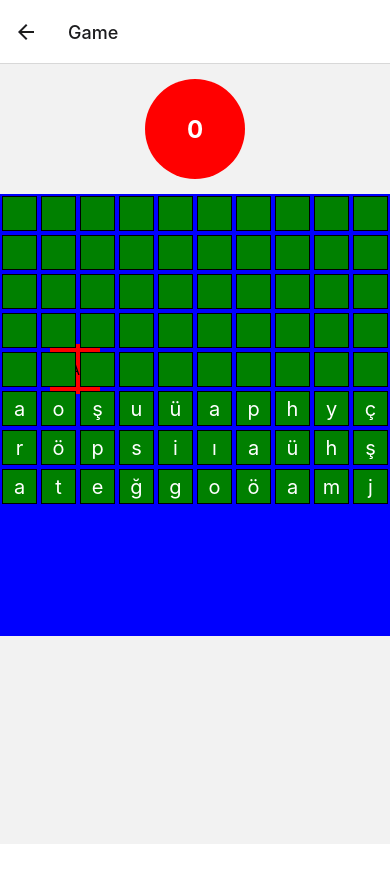
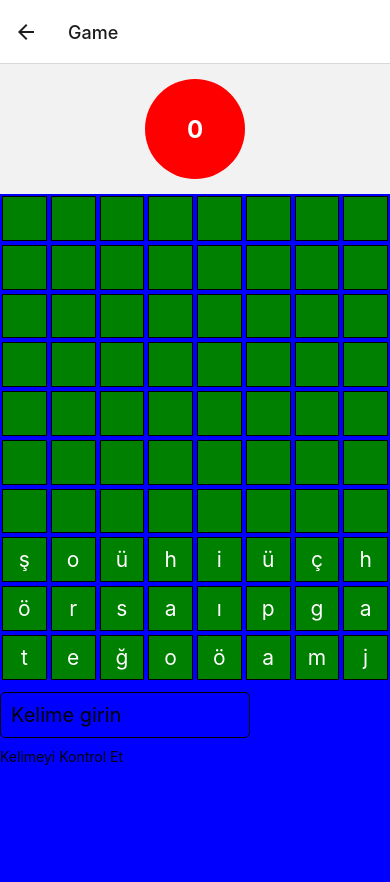
Before and after one commit to uzanenis/Puzzle-Word-Game-rn, a React Native app: screen /Game in a window 390 px wide. Shown: the top 882 px of the page. Before the commit the page ends 844 px from the top, so only its background shows below. Built offline with nearby package versions, Linux system fonts and the light colour scheme.

Commit message:
fix: click letter and remove from grid

```diff
--- a/components/Grid.js
+++ b/components/Grid.js
@@ -1,18 +1,25 @@
-import { View, StyleSheet, Text } from "react-native";
+import {
+  View,
+  StyleSheet,
+  Text,
+  TextInput,
+  TouchableOpacity,
+} from "react-native";
 import { useState, useEffect } from "react";
 
 export default function Grid() {
-  const [matrix, setMatrix] = useState(Array(8).fill(Array(10).fill("")));
-  const [position, setPosition] = useState({ top: 0, left: 50 });
+  const [matrix, setMatrix] = useState(Array(10).fill(Array(8).fill("")));
+  const [inputValue, setInputValue] = useState("");
+  const [lettersIndex, setLettersIndex] = useState([]);
   useEffect(() => {
     // 8. satır için rastgele harfler oluştur
-    let row8 = getRandomLetters(10);
+    let row10 = getRandomLetters(8);
     // 7. satır için rastgele harfler oluştur
-    let row7 = getRandomLetters(10);
+    let row9 = getRandomLetters(8);
     // 6. satır için rastgele harfler oluştur
-    let row6 = getRandomLetters(10);
+    let row8 = getRandomLetters(8);
     // matrisi güncelle
-    setMatrix([...matrix.slice(0, 5), row6, row7, row8]);
+    setMatrix([...matrix.slice(0, 7), row8, row9, row10]);
   }, []);
 
   // rastgele harfler üreten bir fonksiyon
@@ -83,79 +90,83 @@ export default function Grid() {
     return letters;
   };
 
-  const addPositions = () => {
-    const newPositions = matrix.map((row, rowIndex) => {
-      return row.map((letter, columnIndex) => {
-        return {
-          top: rowIndex * 50,
-          left: columnIndex * 50,
-        };
-      });
-    });
-    setPosition(newPositions);
+  const letterClick = (letter, rowIndex, columnIndex) => {
+    setInputValue(inputValue + letter);
+    setLettersIndex([...lettersIndex, [rowIndex, columnIndex]]);
   };
-
-  setInterval(() => {
-    //addPositions();
-    const newPositions = { top: position.top + 50, left: position.left };
-    setPosition(newPositions);
-
-    if (position.top > 200) {
-      setPosition({ top: 0, left: 50 });
-      return clearInterval();
-    }
-  }, 100);
 
   const checkWord = () => {
     let word = inputValue.trim().toLowerCase();
     let newMatrix = [...matrix];
     let isValid = true;
+    let lettersIndexes = [...lettersIndex];
 
     // kelimeyi oluşturan harfler matriste yoksa, isValid değişkenini false yap
-    for (let i = 0; i < word.length; i++) {
-      let found = false;
-      for (let j = 0; j < newMatrix.length; j++) {
-        if (newMatrix[j].includes(word[i])) {
-          found = true;
-          newMatrix[j][newMatrix[j].indexOf(word[i])] = "";
-          break;
-        }
-      }
-      if (!found) {
-        isValid = false;
-        break;
-      }
-    }
+    // for (let i = 0; i < word.length; i++) {
+    //   let found = false;
+    //   for (let j = 0; j < newMatrix.length; j++) {
+    //     if (newMatrix[j].includes(word[i])) {
+    //       found = true;
+    //       newMatrix[j][newMatrix[j].indexOf(word[i])] = "";
+    //       break;
+    //     }
+    //   }
+    //   if (!found) {
+    //     isValid = false;
+    //     break;
+    //   }
+    // }
 
     // matrisi güncelle
     if (isValid) {
-      for (let i = 1; i < newMatrix.length; i++) {
-        for (let j = 0; j < newMatrix[i].length; j++) {
-          if (newMatrix[i][j] === "") {
-            newMatrix[i][j] = newMatrix[i - 1][j];
-            newMatrix[i - 1][j] = ""; // üstte kalan değerler için kontrol gerekecek. şimdilik böyle
-          }
+      // for (let i = newMatrix.length - 2; i >= 0; i--) {
+      //   for (let j = 0; j < newMatrix[i].length; j++) {
+      //     if (newMatrix[i][j] !== "" && newMatrix[i + 1][j] === "") {
+      //       newMatrix[i + 1][j] = newMatrix[i][j];
+      //       newMatrix[i][j] = "";
+      //     }
+      //   }
+      // }
+
+      // harfleri matristen kaldır
+      for (let i = 0; i < lettersIndexes.length; i++) {
+        let [rowIndex, columnIndex] = lettersIndexes[i];
+        console.log(rowIndex, columnIndex);
+        for (let j = rowIndex; j > 0; j--) {
+          newMatrix[j][columnIndex] = newMatrix[j - 1][columnIndex];
         }
       }
+
       setMatrix(newMatrix);
       setInputValue("");
+      setLettersIndex([]);
     }
   };
 
   return (
     <View style={styles.map}>
-      <View style={[styles.box, position]}>
-        <Text>A</Text>
-      </View>
       {matrix.map((row, rowIndex) => (
         <View key={rowIndex} style={styles.row}>
           {row.map((letter, columnIndex) => (
-            <View key={columnIndex} style={styles.cell}>
+            <TouchableOpacity
+              key={columnIndex}
+              style={styles.cell}
+              onPress={() => letterClick(letter, rowIndex, columnIndex)}
+            >
               <Text style={styles.letter}>{letter}</Text>
-            </View>
+            </TouchableOpacity>
           ))}
         </View>
       ))}
+      <TextInput
+        style={styles.input}
+        placeholder="Kelime girin"
+        value={inputValue}
+        onChangeText={(text) => setInputValue(text)}
+      />
+      <TouchableOpacity style={styles.button} onPress={checkWord}>
+        <Text style={styles.buttonText}>Kelimeyi Kontrol Et</Text>
+      </TouchableOpacity>
     </View>
   );
 }
@@ -187,7 +198,7 @@ const styles = StyleSheet.create({
 
   letter: {
     color: "white",
-    fontSize: 20,
+    fontSize: 21,
   },
 
   box: {
@@ -198,4 +209,15 @@ const styles = StyleSheet.create({
     justifyContent: "center",
     alignItems: "center",
   },
+
+  input: {
+    borderWidth: 1,
+    borderColor: "black",
+    padding: 10,
+    marginVertical: 10,
+    fontSize: 20,
+    minWidth: 250,
+    maxWidth: 250,
+    borderRadius: 5,
+  },
 });
```
